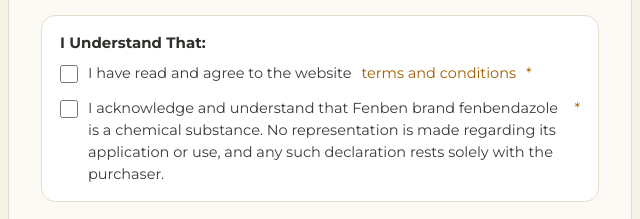
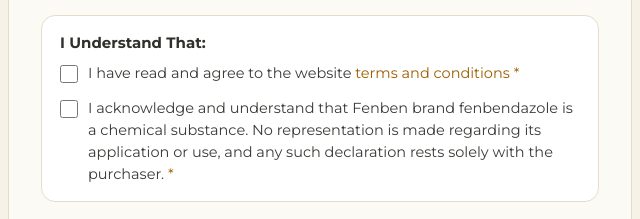
Before and after one commit to blusparrow83/hh-checkout-preview-x7k2, a plain HTML site: page index.html in a window 1280 px wide. Shown: the part 2031-2250 px from the top of the page, 92-732 px from the left. Drawn offline with Linux system fonts and the light colour scheme.

Commit message:
Preview: terms text, link and asterisk flow inline

```diff
--- a/index.html
+++ b/index.html
@@ -32,6 +32,7 @@ select{-webkit-appearance:none;appearance:none;padding-right:46px;background-ima
 input:focus,select:focus,textarea:focus{outline:none;border-color:var(--b);box-shadow:0 0 0 3px rgba(158,94,0,.22)}
 .bad{border-color:#b3261e!important}
 .chk{display:flex;gap:10px;align-items:flex-start;font-size:14.5px;line-height:1.5;margin:14px 0 0;color:#3a3a36}
+.chk .ct{display:block;flex:1;min-width:0}.chk .ct a{display:inline}
 .chk input{width:18px;height:18px;margin:2px 0 0;accent-color:var(--b);flex:none}
 .method{display:grid;grid-template-columns:auto 1fr;align-items:center;gap:14px;margin:0 0 10px;padding:16px 18px;border:1.5px solid #e1d5c0;border-radius:14px;cursor:pointer;font-weight:700;font-size:15.5px;color:#1d1d1b}
 .method.sel{border-color:var(--b);background:#fdf8ee}.method input{width:18px;height:18px;margin:0;accent-color:var(--b)}
@@ -95,8 +96,8 @@ input:focus,select:focus,textarea:focus{outline:none;border-color:var(--b);box-s
 <div class="f"><label class="l">Card Number <span class="r">*</span></label><input type="text" placeholder="Card Number (Preview Only)" disabled></div>
 <label class="chk"><input type="checkbox"> Securely Save to Account</label>
 <div class="terms"><b>I Understand That:</b>
-<label class="chk" style="margin-top:8px"><input type="checkbox" id="t1"> I have read and agree to the website <a href="https://thehappyhealingstore.com/terms-of-service/" target="_blank" rel="noopener">terms and conditions</a> <span style="color:var(--b)">*</span></label>
-<label class="chk"><input type="checkbox" id="t2"> I acknowledge and understand that Fenben brand fenbendazole is a chemical substance. No representation is made regarding its application or use, and any such declaration rests solely with the purchaser. <span style="color:var(--b)">*</span></label></div>
+<label class="chk" style="margin-top:8px"><input type="checkbox" id="t1"><span class="ct">I have read and agree to the website <a href="https://thehappyhealingstore.com/terms-of-service/" target="_blank" rel="noopener">terms and conditions</a> <span style="color:var(--b)">*</span></span></label>
+<label class="chk"><input type="checkbox" id="t2"><span class="ct">I acknowledge and understand that Fenben brand fenbendazole is a chemical substance. No representation is made regarding its application or use, and any such declaration rests solely with the purchaser. <span style="color:var(--b)">*</span></span></label></div>
 <button class="place" id="place" type="button">Place Order</button></section>
 </div>
 <aside class="sum"><h2>Order Summary <a href="#" id="editcart">Edit Cart</a></h2>
```
